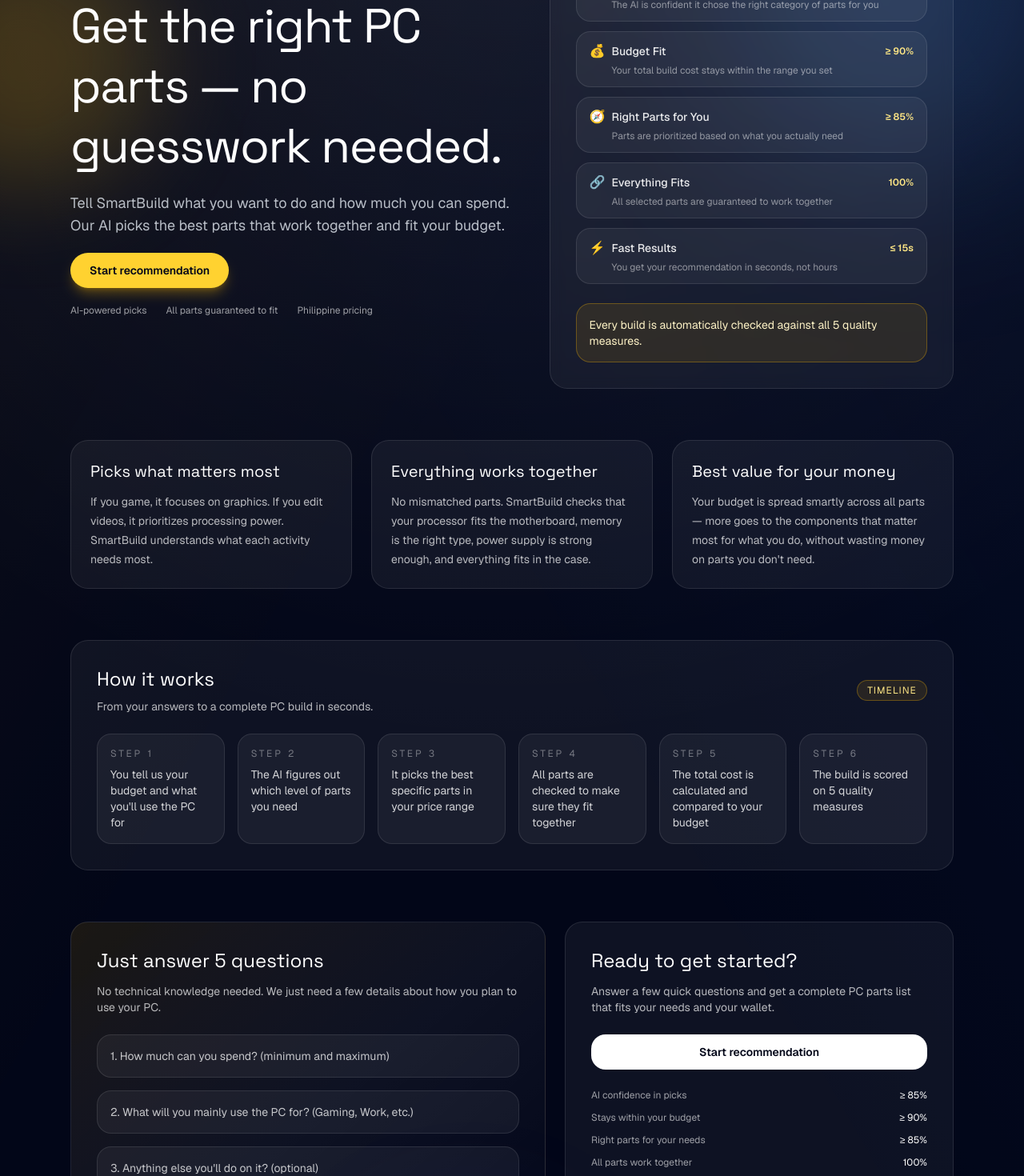
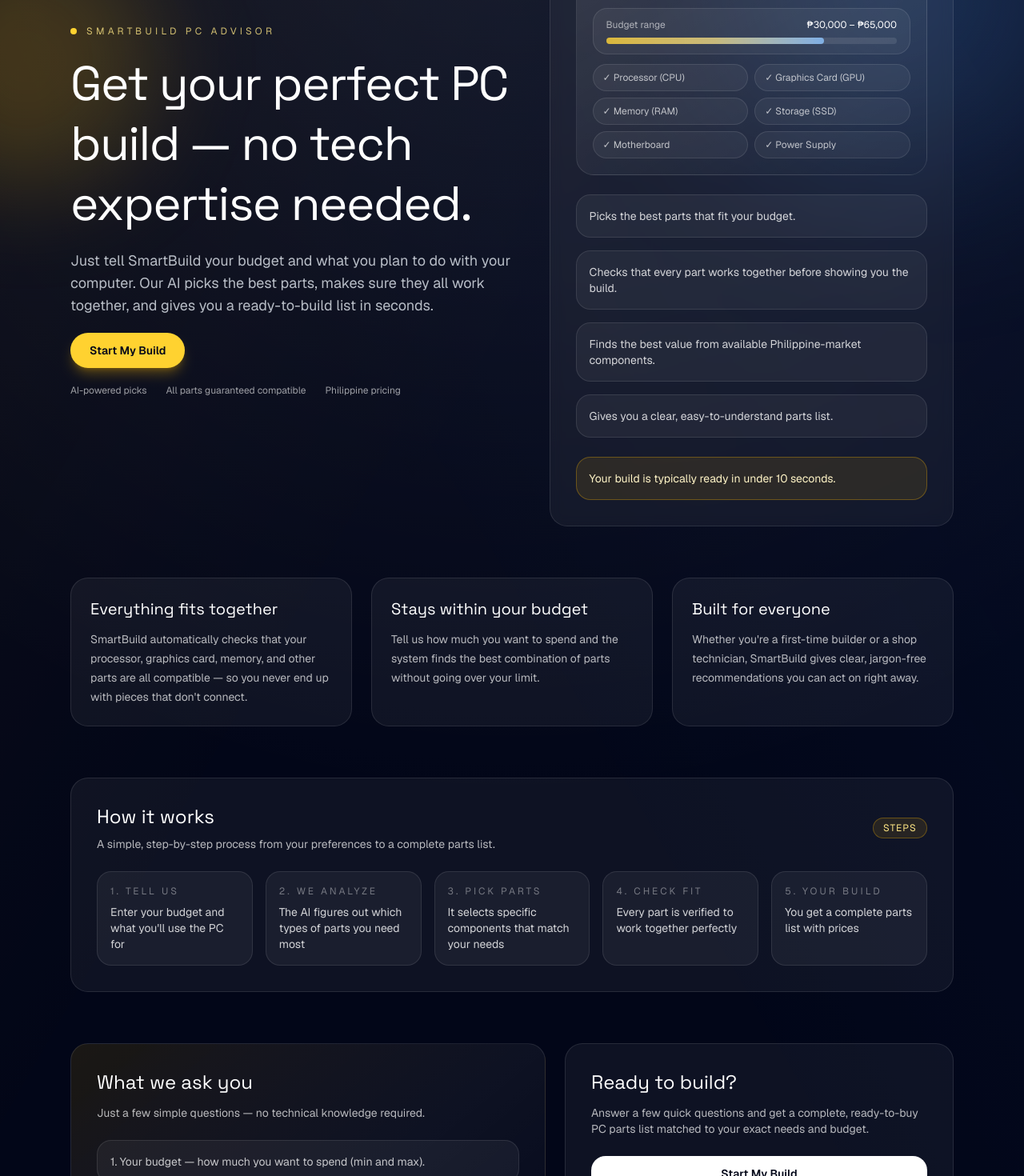
Before and after one commit to Nealsz/SmartBuild, a Next.js app in the folder client/: page / in a window 1280 px wide. Shown: the part 180-1650 px from the top of the page at 80% size. Built offline with nearby package versions, Linux system fonts and the light colour scheme.

Commit message:
update landing page

```diff
--- a/client/src/app/page.tsx
+++ b/client/src/app/page.tsx
@@ -16,63 +16,92 @@
           <div className="flex flex-col gap-5">
             <div className="flex items-center gap-3 text-xs uppercase tracking-[0.35em] text-amber-200/80">
               <span className="h-2 w-2 rounded-full bg-amber-300" />
-              SmartBuild Decision Support
+              SmartBuild PC Advisor
             </div>
             <h1 className="font-heading text-4xl leading-tight tracking-tight sm:text-5xl md:text-6xl">
-              Get the right PC parts — no guesswork needed.
+              Get your perfect PC build — no tech expertise needed.
             </h1>
             <p className="max-w-xl text-base leading-7 text-slate-200/80 sm:text-lg">
-              Tell SmartBuild what you want to do and how much you can spend.
-              Our AI picks the best parts that work together and fit your budget.
+              Just tell SmartBuild your budget and what you plan to do with your
+              computer. Our AI picks the best parts, makes sure they all work
+              together, and gives you a ready-to-build list in seconds.
             </p>
             <div className="flex flex-wrap gap-3">
               <Link
                 href="/user-input"
+                id="hero-start-btn"
                 className="rounded-full bg-amber-300 px-6 py-3 text-sm font-semibold text-slate-950 shadow-lg shadow-amber-400/30 transition hover:bg-amber-200"
               >
-                Start recommendation
+                Start My Build
               </Link>
-
             </div>
             <div className="flex flex-wrap gap-6 text-xs text-white/60">
               <span>AI-powered picks</span>
-              <span>All parts guaranteed to fit</span>
+              <span>All parts guaranteed compatible</span>
               <span>Philippine pricing</span>
             </div>
           </div>
 
           <div className="rounded-3xl border border-white/10 bg-white/5 p-8 backdrop-blur">
             <div className="flex items-center justify-between">
-              <h2 className="font-heading text-2xl">Quality Checks</h2>
+              <h2 className="font-heading text-2xl">What SmartBuild does</h2>
               <span className="rounded-full border border-blue-400/30 bg-blue-400/10 px-3 py-1 text-xs uppercase tracking-widest text-blue-200">
-                5 Checks
+                Overview
               </span>
             </div>
-            <div className="mt-6 grid gap-3">
+            <div className="mt-6 rounded-3xl border border-white/10 bg-gradient-to-br from-white/10 via-white/5 to-transparent p-5">
+              <div className="flex items-center justify-between text-xs text-white/60">
+                <span>Sample recommendation</span>
+                <span className="text-white/40">Example output</span>
+              </div>
+              <div className="mt-4 grid gap-3">
+                <div className="rounded-2xl border border-white/10 bg-white/5 px-4 py-3">
+                  <div className="flex items-center justify-between text-xs text-white/60">
+                    <span>Budget range</span>
+                    <span className="text-white">₱30,000 – ₱65,000</span>
+                  </div>
+                  <div className="mt-2 h-2 w-full rounded-full bg-white/10">
+                    <div className="h-full w-3/4 rounded-full bg-gradient-to-r from-amber-300/80 via-amber-200/70 to-blue-300/80" />
+                  </div>
+                </div>
+                <div className="grid gap-2 sm:grid-cols-2">
                   {[
-                { icon: "🎯", label: "Smart Picks", desc: "The AI is confident it chose the right category of parts for you", target: "≥ 85%" },
-                { icon: "💰", label: "Budget Fit", desc: "Your total build cost stays within the range you set", target: "≥ 90%" },
-                { icon: "🧭", label: "Right Parts for You", desc: "Parts are prioritized based on what you actually need", target: "≥ 85%" },
-                { icon: "🔗", label: "Everything Fits", desc: "All selected parts are guaranteed to work together", target: "100%" },
-                { icon: "⚡", label: "Fast Results", desc: "You get your recommendation in seconds, not hours", target: "≤ 15s" },
-              ].map((kpi) => (
+                    "Processor (CPU)",
+                    "Graphics Card (GPU)",
+                    "Memory (RAM)",
+                    "Storage (SSD)",
+                    "Motherboard",
+                    "Power Supply",
+                  ].map((item) => (
                     <div
-                  key={kpi.label}
-                  className="rounded-2xl border border-white/10 bg-white/5 px-4 py-3"
+                      key={item}
+                      className="rounded-2xl border border-white/10 bg-white/5 px-3 py-2 text-xs text-white/70"
                     >
-                  <div className="flex items-center justify-between">
-                    <div className="flex items-center gap-2">
-                      <span className="text-base">{kpi.icon}</span>
-                      <span className="text-sm font-medium text-white/90">{kpi.label}</span>
+                      ✓ {item}
                     </div>
-                    <span className="text-xs font-semibold text-amber-200">{kpi.target}</span>
+                  ))}
                 </div>
-                  <p className="mt-1 pl-7 text-xs text-white/50">{kpi.desc}</p>
+              </div>
+            </div>
+            <div className="mt-6 grid gap-4 text-sm">
+              {
+                [
+                  "Picks the best parts that fit your budget.",
+                  "Checks that every part works together before showing you the build.",
+                  "Finds the best value from available Philippine-market components.",
+                  "Gives you a clear, easy-to-understand parts list.",
+                ]
+                  .map((item) => (
+                    <div
+                      key={item}
+                      className="rounded-2xl border border-white/10 bg-white/5 px-4 py-4 text-white/80"
+                    >
+                      {item}
                     </div>
                   ))}
             </div>
             <div className="mt-6 rounded-2xl border border-amber-400/30 bg-amber-400/10 p-4 text-sm text-amber-100">
-              Every build is automatically checked against all 5 quality measures.
+              Your build is typically ready in under 10 seconds.
             </div>
           </div>
         </header>
@@ -81,16 +110,16 @@
           {
             [
               {
-                title: "Picks what matters most",
-                body: "If you game, it focuses on graphics. If you edit videos, it prioritizes processing power. SmartBuild understands what each activity needs most.",
+                title: "Everything fits together",
+                body: "SmartBuild automatically checks that your processor, graphics card, memory, and other parts are all compatible — so you never end up with pieces that don't connect.",
               },
               {
-                title: "Everything works together",
-                body: "No mismatched parts. SmartBuild checks that your processor fits the motherboard, memory is the right type, power supply is strong enough, and everything fits in the case.",
+                title: "Stays within your budget",
+                body: "Tell us how much you want to spend and the system finds the best combination of parts without going over your limit.",
               },
               {
-                title: "Best value for your money",
-                body: "Your budget is spread smartly across all parts — more goes to the components that matter most for what you do, without wasting money on parts you don't need.",
+                title: "Built for everyone",
+                body: "Whether you're a first-time builder or a shop technician, SmartBuild gives clear, jargon-free recommendations you can act on right away.",
               },
             ]
               .map((card) => (
@@ -111,21 +140,20 @@
             <div>
               <h2 className="font-heading text-2xl">How it works</h2>
               <p className="mt-2 text-sm text-white/70">
-                From your answers to a complete PC build in seconds.
+                A simple, step-by-step process from your preferences to a complete parts list.
               </p>
             </div>
             <span className="rounded-full border border-amber-400/30 bg-amber-400/10 px-3 py-1 text-xs uppercase tracking-widest text-amber-200">
-              Timeline
+              Steps
             </span>
           </div>
-          <div className="mt-6 grid gap-4 text-sm md:grid-cols-6">
+          <div className="mt-6 grid gap-4 text-sm md:grid-cols-5">
             {[
-              { label: "Step 1", detail: "You tell us your budget and what you'll use the PC for" },
-              { label: "Step 2", detail: "The AI figures out which level of parts you need" },
-              { label: "Step 3", detail: "It picks the best specific parts in your price range" },
-              { label: "Step 4", detail: "All parts are checked to make sure they fit together" },
-              { label: "Step 5", detail: "The total cost is calculated and compared to your budget" },
-              { label: "Step 6", detail: "The build is scored on 5 quality measures" },
+              { label: "1. Tell us", detail: "Enter your budget and what you'll use the PC for" },
+              { label: "2. We analyze", detail: "The AI figures out which types of parts you need most" },
+              { label: "3. Pick parts", detail: "It selects specific components that match your needs" },
+              { label: "4. Check fit", detail: "Every part is verified to work together perfectly" },
+              { label: "5. Your build", detail: "You get a complete parts list with prices" },
             ].map((step) => (
               <div
                 key={step.label}
@@ -142,18 +170,17 @@
 
         <section className="grid gap-6 lg:grid-cols-[1.1fr_0.9fr]">
           <div className="rounded-3xl border border-white/10 bg-gradient-to-br from-amber-400/10 via-white/5 to-transparent p-8">
-            <h2 className="font-heading text-2xl">Just answer 5 questions</h2>
+            <h2 className="font-heading text-2xl">What we ask you</h2>
             <p className="mt-3 text-sm text-white/70">
-              No technical knowledge needed. We just need a few details
-              about how you plan to use your PC.
+              Just a few simple questions — no technical knowledge required.
             </p>
             <div className="mt-6 grid gap-4 text-sm text-white/75">
               {[
-                "1. How much can you spend? (minimum and maximum)",
-                "2. What will you mainly use the PC for? (Gaming, Work, etc.)",
-                "3. Anything else you'll do on it? (optional)",
-                "4. How long should it last? (1–2, 3–5, or 5+ years)",
-                "5. Do you want the option to upgrade parts later?",
+                "1. Your budget — how much you want to spend (min and max).",
+                "2. Main use — what you'll mostly do (gaming, editing, office work, etc.).",
+                "3. Second use (optional) — anything else you'll do often.",
+                "4. How long you want it to last — 1–2, 3–5, or 5+ years.",
+                "5. Future upgrades — do you want the option to add better parts later?",
               ].map((step) => (
                 <div
                   key={step}
@@ -166,40 +193,32 @@
           </div>
 
           <div className="rounded-3xl border border-white/10 bg-white/5 p-8">
-            <h2 className="font-heading text-2xl">Ready to get started?</h2>
+            <h2 className="font-heading text-2xl">Ready to build?</h2>
             <p className="mt-3 text-sm text-white/70">
-              Answer a few quick questions and get a complete PC parts list
-              that fits your needs and your wallet.
+              Answer a few quick questions and get a complete, ready-to-buy PC
+              parts list matched to your exact needs and budget.
             </p>
             <div className="mt-6 flex flex-col gap-3">
               <Link
                 href="/user-input"
+                id="cta-start-btn"
                 className="rounded-2xl bg-white px-5 py-3 text-center text-sm font-semibold text-slate-950 transition hover:bg-white/90"
               >
-                Start recommendation
+                Start My Build
               </Link>
-
             </div>
             <div className="mt-6 grid gap-3 text-xs text-white/60">
               <div className="flex items-center justify-between">
-                <span>AI confidence in picks</span>
-                <span className="text-white">≥ 85%</span>
+                <span>All parts guaranteed compatible</span>
+                <span className="text-white">✓</span>
               </div>
               <div className="flex items-center justify-between">
                 <span>Stays within your budget</span>
-                <span className="text-white">≥ 90%</span>
+                <span className="text-white">✓</span>
               </div>
               <div className="flex items-center justify-between">
-                <span>Right parts for your needs</span>
-                <span className="text-white">≥ 85%</span>
-              </div>
-              <div className="flex items-center justify-between">
-                <span>All parts work together</span>
-                <span className="text-white">100%</span>
-              </div>
-              <div className="flex items-center justify-between">
-                <span>Results delivered in</span>
-                <span className="text-white">≤ 15 seconds</span>
+                <span>Build ready in seconds</span>
+                <span className="text-white">✓</span>
               </div>
             </div>
           </div>
```
Lines whose indentation alone changed are shown as unchanged.
